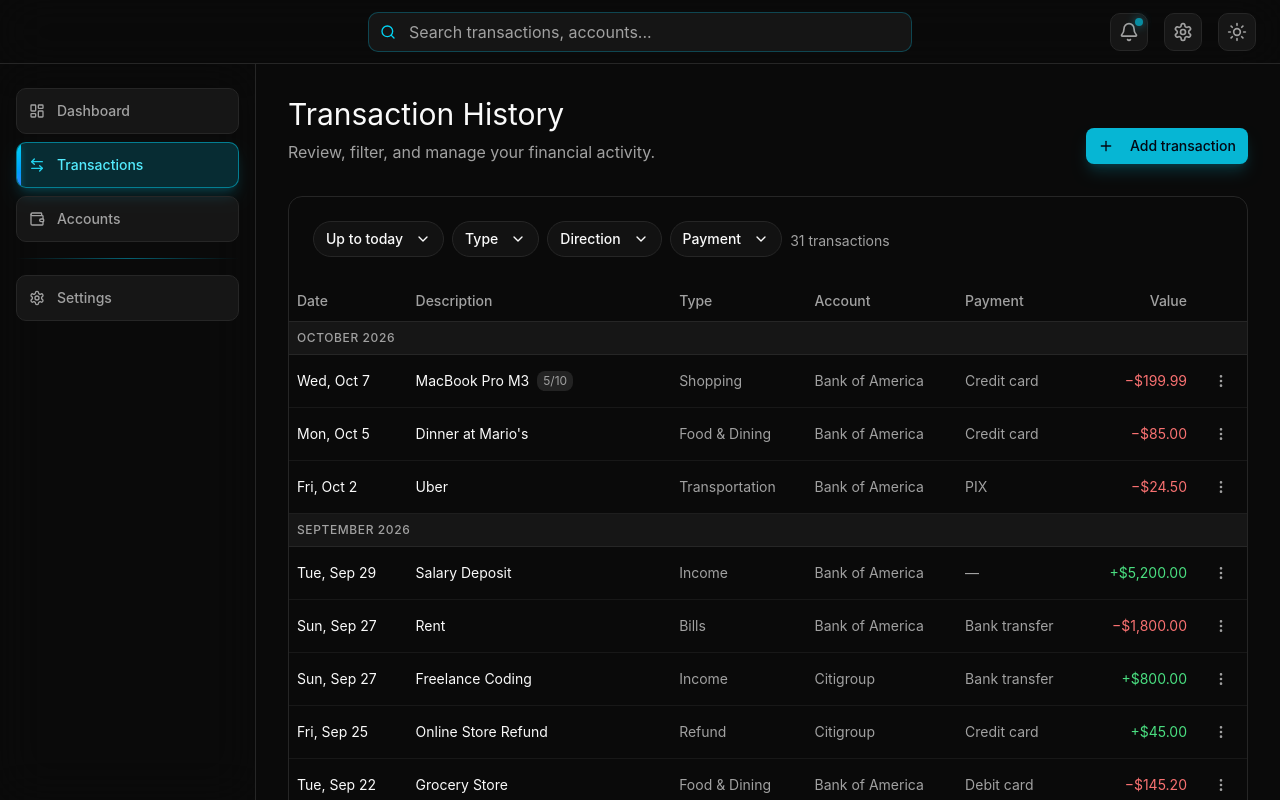
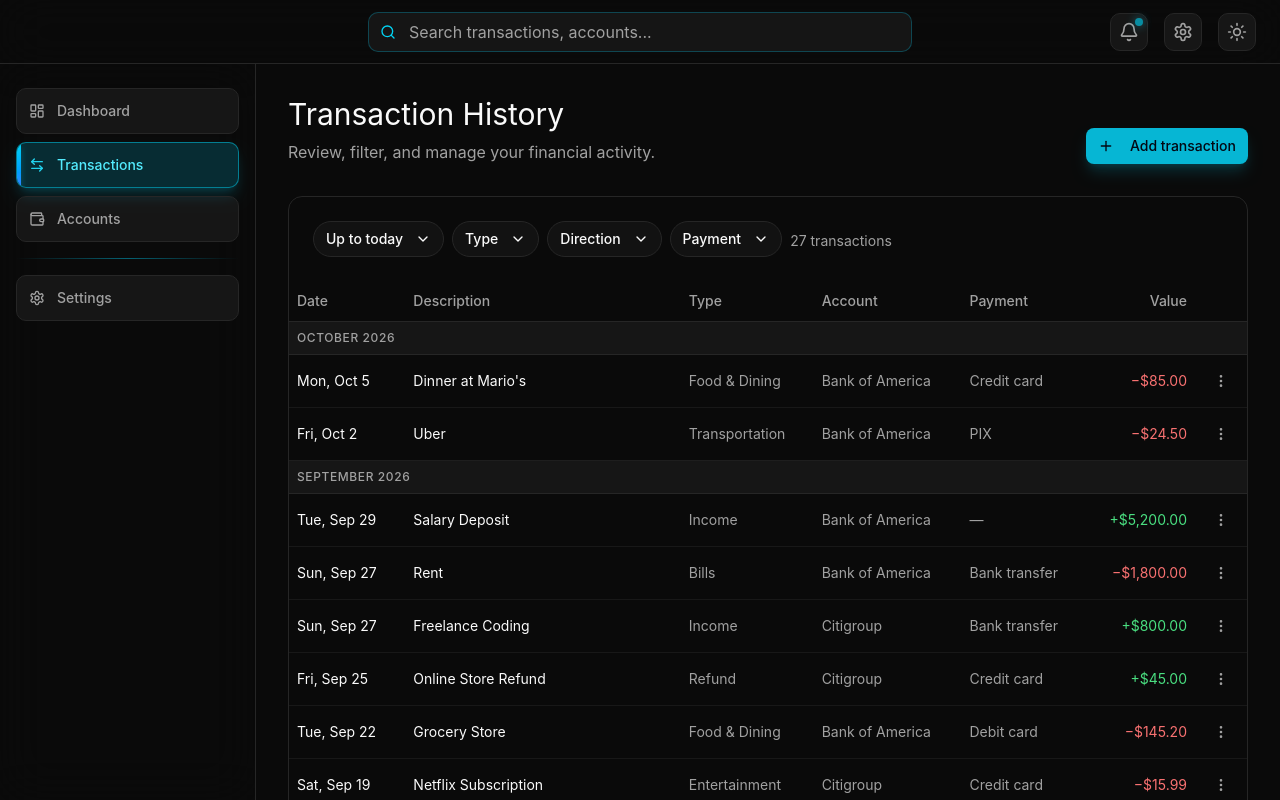
Before and after one commit to Lozavival/finance-tracker, a React (Vite) app: page / in a window 1280 px wide. Both pictures are taken after a click on the button "Transactions". Shown: the top 800 px of the page. Built offline with nearby package versions, Linux system fonts and the light colour scheme.

Commit message:
feat(transactions): show installments in accrual basis
- Add groupToAccrualBasis to combine installments by groupId
- Update TransactionsPage to use the new accrual basis view
- Format grouped installment labels to display total installments

```diff
--- a/src/app/components/TransactionsPage.tsx
+++ b/src/app/components/TransactionsPage.tsx
@@ -15,6 +15,7 @@ import {
   type TransactionDirection,
   type TransactionType,
   type PaymentMethod,
+  groupToAccrualBasis,
 } from '../data/transactions';
 import { TransactionDialogs } from './transactions/TransactionDialogs';
 import { useTransactionActions } from '../hooks/useTransactionActions';
@@ -46,8 +47,9 @@ export function TransactionsPage({ transactions, defaultMonth, onTransactionsCha
 
   const visibleTransactions = useMemo(() => {
     const periodRange = resolvePeriodRange(period);
+    const accrualTransactions = groupToAccrualBasis(transactions);
 
-    const filtered = transactions.filter(transaction => {
+    const filtered = accrualTransactions.filter(transaction => {
       if (periodRange) {
         if (transaction.date < periodRange.from || transaction.date > periodRange.to) {
           return false;
--- a/src/app/data/installments.ts
+++ b/src/app/data/installments.ts
@@ -36,5 +36,8 @@ export function findInstallmentSeries(transactions: Transaction[], tx: Transacti
 }
 
 export function formatInstallmentLabel(info: InstallmentInfo) {
+  if (info.number === -1) {
+    return `${info.total} Installments`;
+  }
   return `${info.number}/${info.total}`;
 }
--- a/src/app/data/transactions.ts
+++ b/src/app/data/transactions.ts
@@ -291,3 +291,35 @@ export function formatPeriodLabel(from: Date | string, to: Date | string) {
 
   return `${formatter.format(fromDate)} – ${formatter.format(toDate)}`;
 }
+
+export function groupToAccrualBasis(transactions: Transaction[]): Transaction[] {
+  const grouped = new Map<string, Transaction[]>();
+  const results: Transaction[] = [];
+
+  for (const t of transactions) {
+    if (t.installment) {
+      const g = grouped.get(t.installment.groupId) || [];
+      g.push(t);
+      grouped.set(t.installment.groupId, g);
+    } else {
+      results.push(t);
+    }
+  }
+
+  for (const group of grouped.values()) {
+    group.sort((a, b) => a.installment!.number - b.installment!.number);
+    const first = group[0];
+    const totalValue = group.reduce((sum, t) => sum + t.value, 0);
+
+    results.push({
+      ...first,
+      value: totalValue,
+      installment: {
+        ...first.installment!,
+        number: -1, // -1 indicates accrual view
+      },
+    });
+  }
+
+  return results;
+}
```
